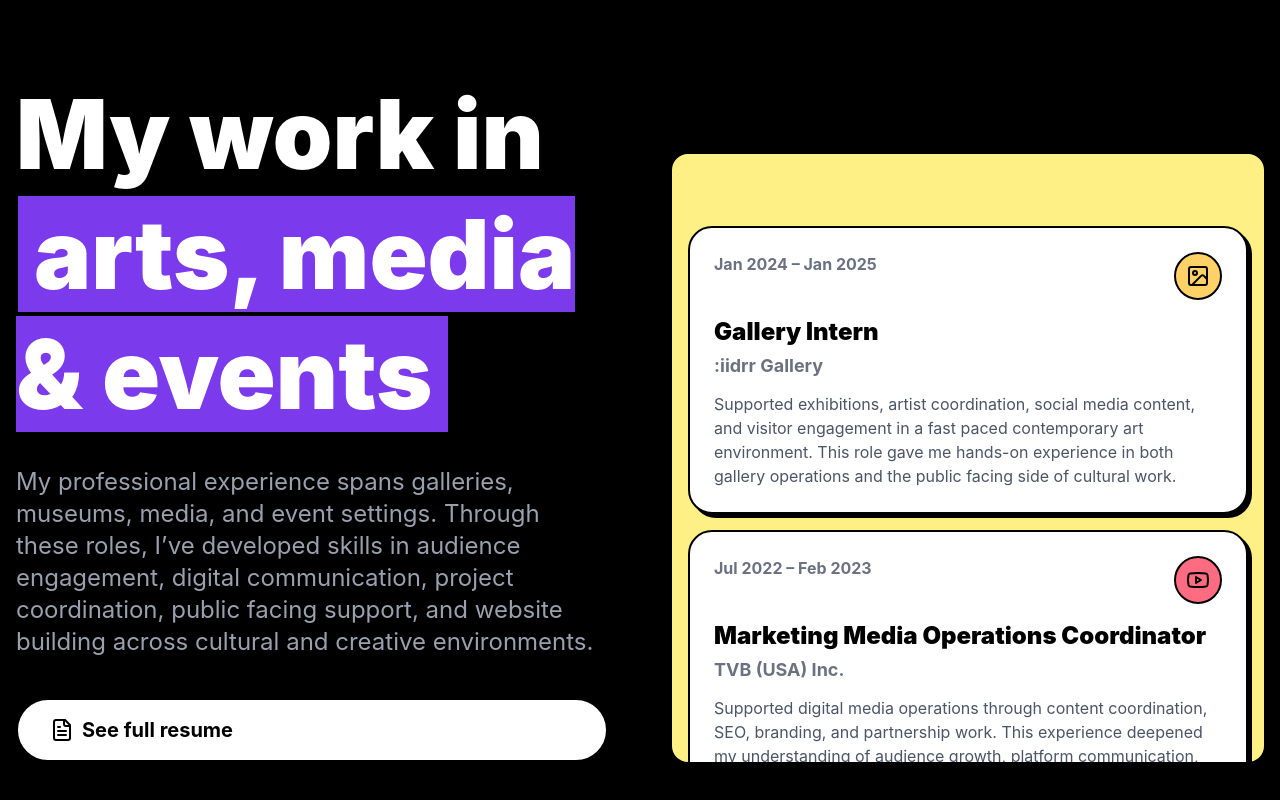
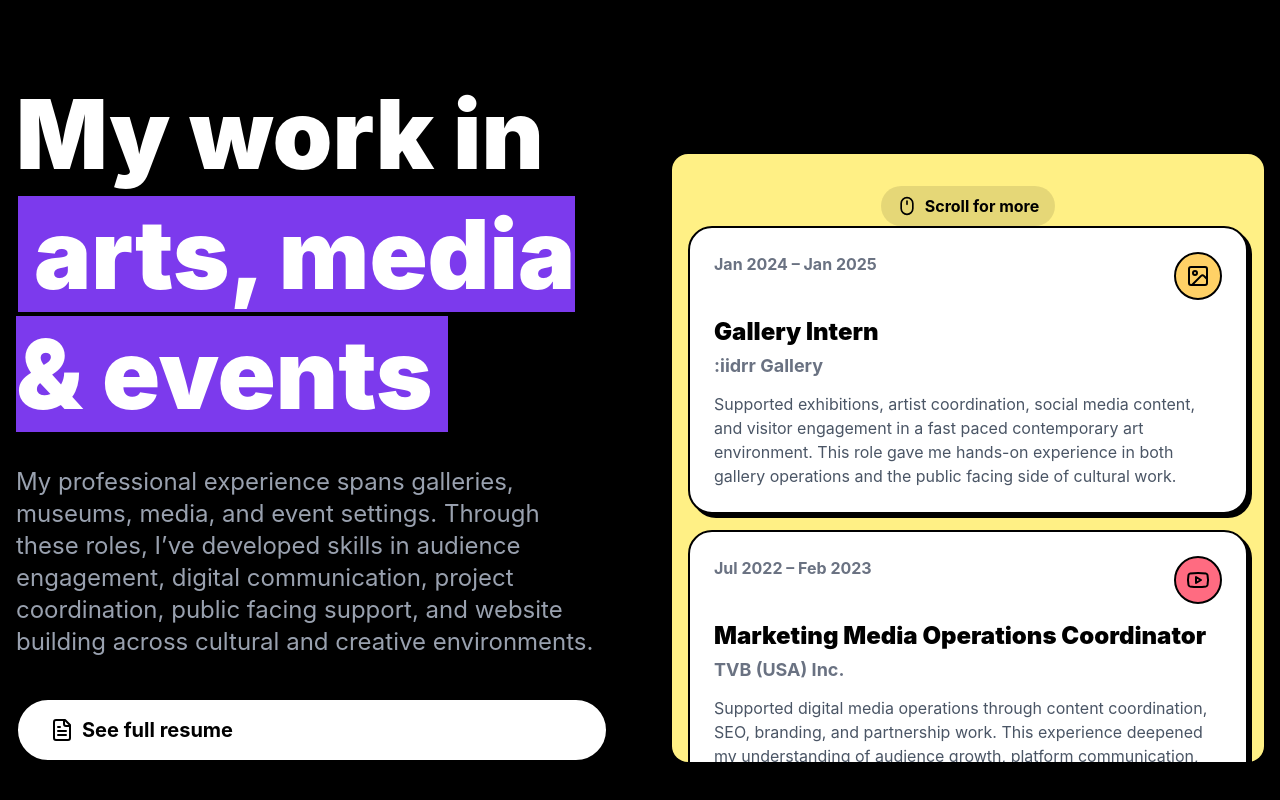
Before and after one commit to bbx99/my-portfolio, a React (Vite) app: page / in a window 1280 px wide. Shown: the part 3844-4644 px from the top of the page. Built offline with nearby package versions, Linux system fonts and the light colour scheme.

Commit message:
feat: make scroll indicator sticky

```diff
--- a/src/App.tsx
+++ b/src/App.tsx
@@ -320,18 +320,12 @@ const Experience = ({ onSeeResumeClick }) => {
           <button onClick={onSeeResumeClick} className="brutal-btn-white flex items-center gap-2 text-xl"> <FileText size={24} /> See full resume</button>
         </div>
         <div className="relative space-y-4 max-h-[38rem] overflow-y-auto p-4 bg-yellow-200 rounded-2xl">
-          <motion.div
-            initial={{ opacity: 1, y: 0}}
-            whileInView={{ opacity: 0, y: -20 }}
-            viewport={{ amount: 0.2, once: true }}
-            transition={{ duration: 0.5 }}
-            className="sticky top-4 z-10 text-center"
-          >
+          <div className="sticky top-4 z-10 text-center">
             <div className="inline-flex items-center gap-2 bg-black/10 text-black font-bold px-4 py-2 rounded-full">
               <Mouse size={20} />
               <span>Scroll for more</span>
             </div>
-          </motion.div>
+          </div>
 
           {jobs.map((job, i) => (
             <motion.div
```
